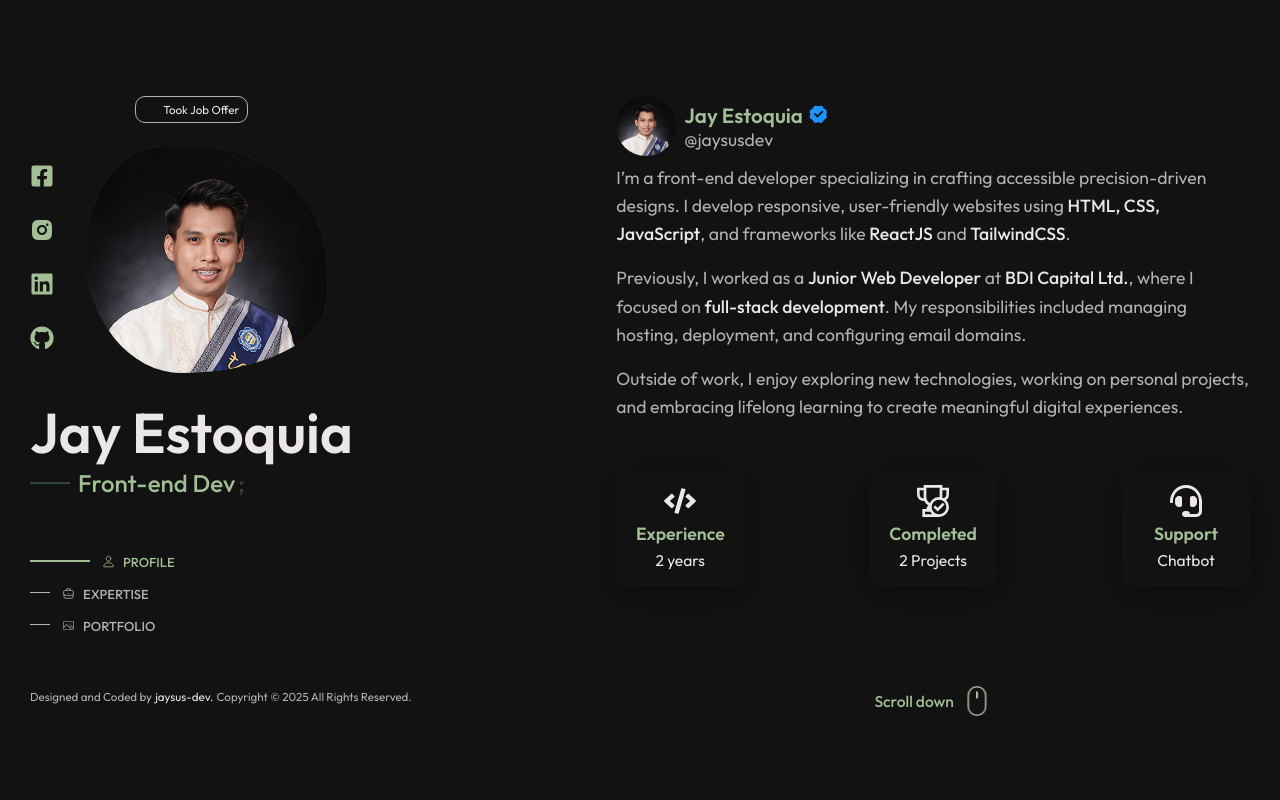
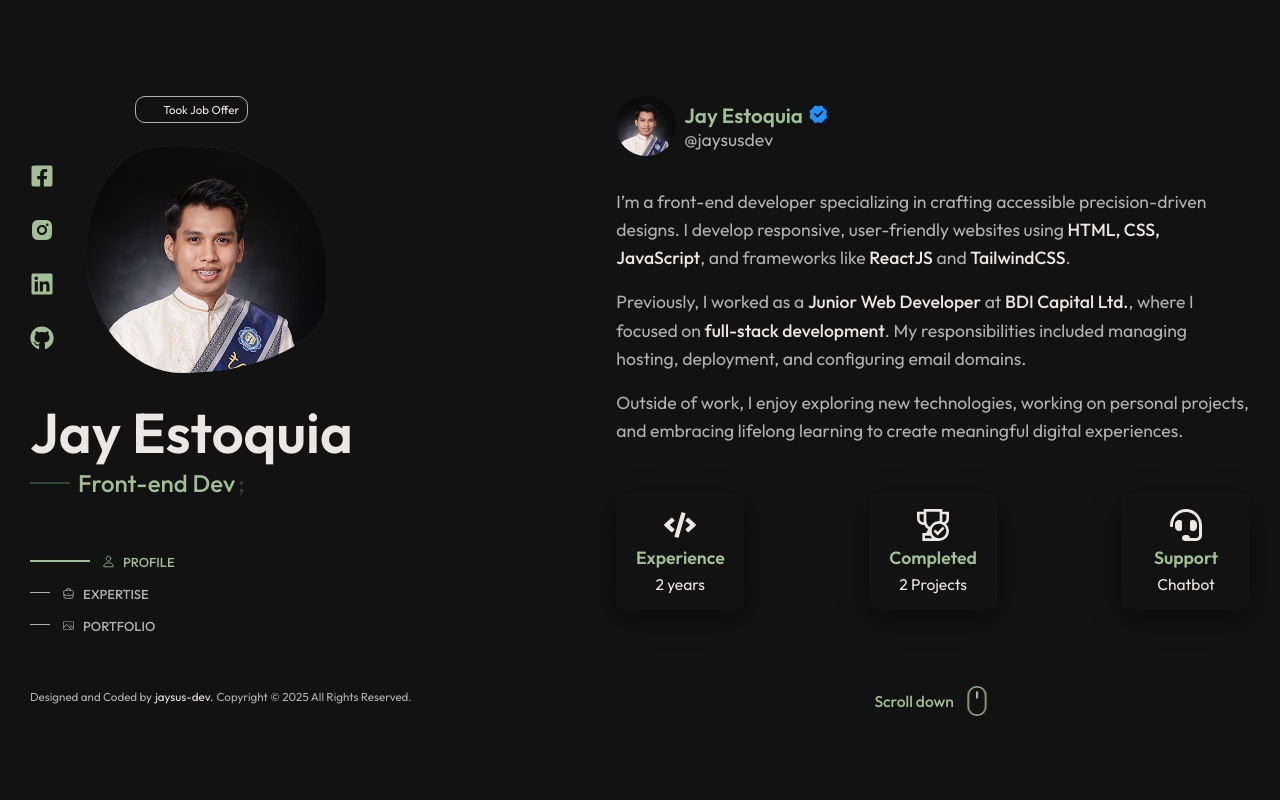
Before and after one commit to Jaysus-dev/jaysus-dev-portfoliov2, a React (Vite) app: page / in a window 1280 px wide. Shown: the top 800 px of the page. Built offline with nearby package versions, Linux system fonts and the light colour scheme.

Commit message:
adjust profile UI

```diff
--- a/src/components/Main/Profile/About/About.css
+++ b/src/components/Main/Profile/About/About.css
@@ -51,6 +51,7 @@
   font-size: var(--normal-font-size);
   color: var(--desc-color);
   width: 100%;
+  margin-top: var(--mb-1-5);
   margin-bottom: var(--mb-2-5);
 }
 
```
